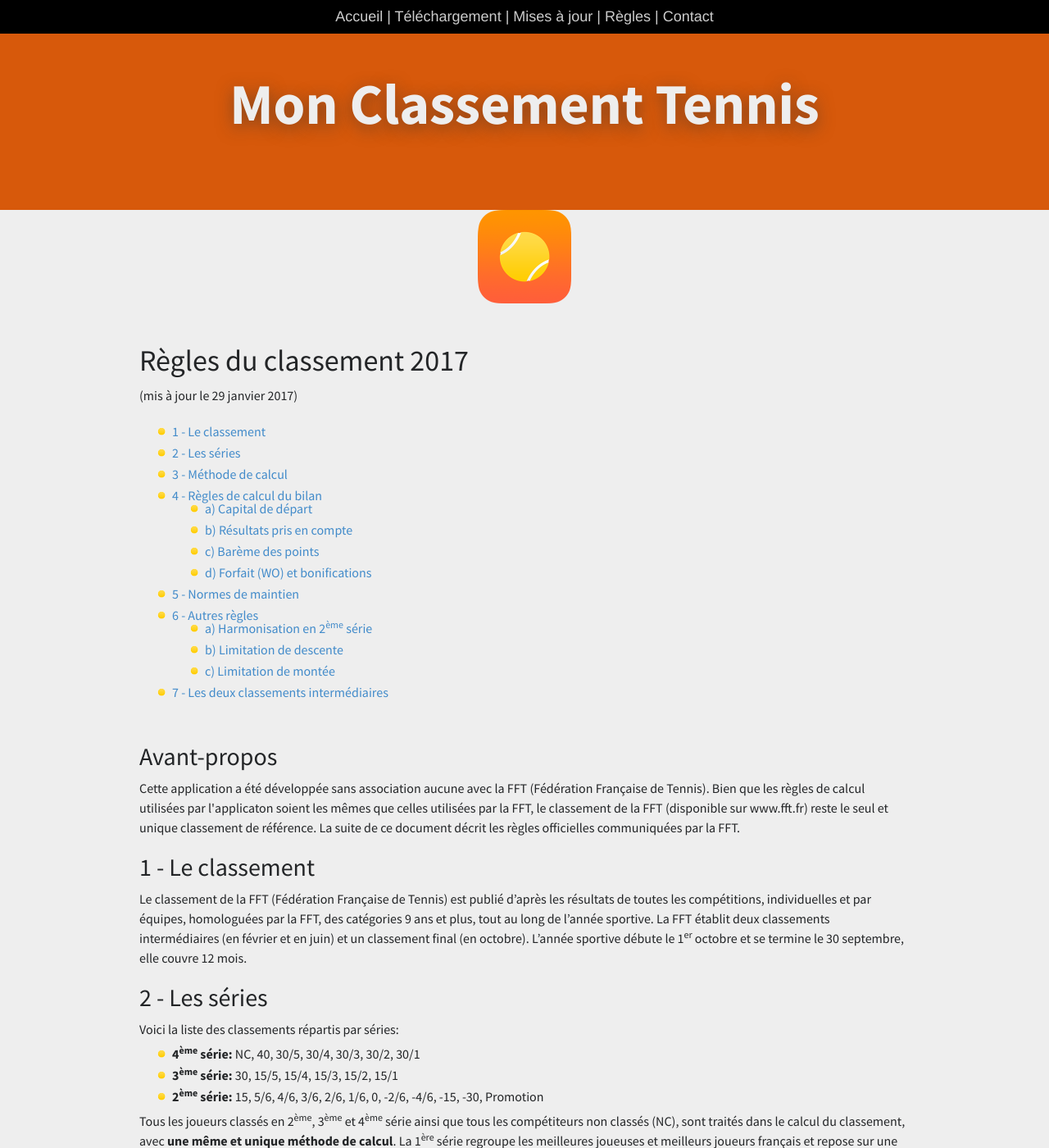
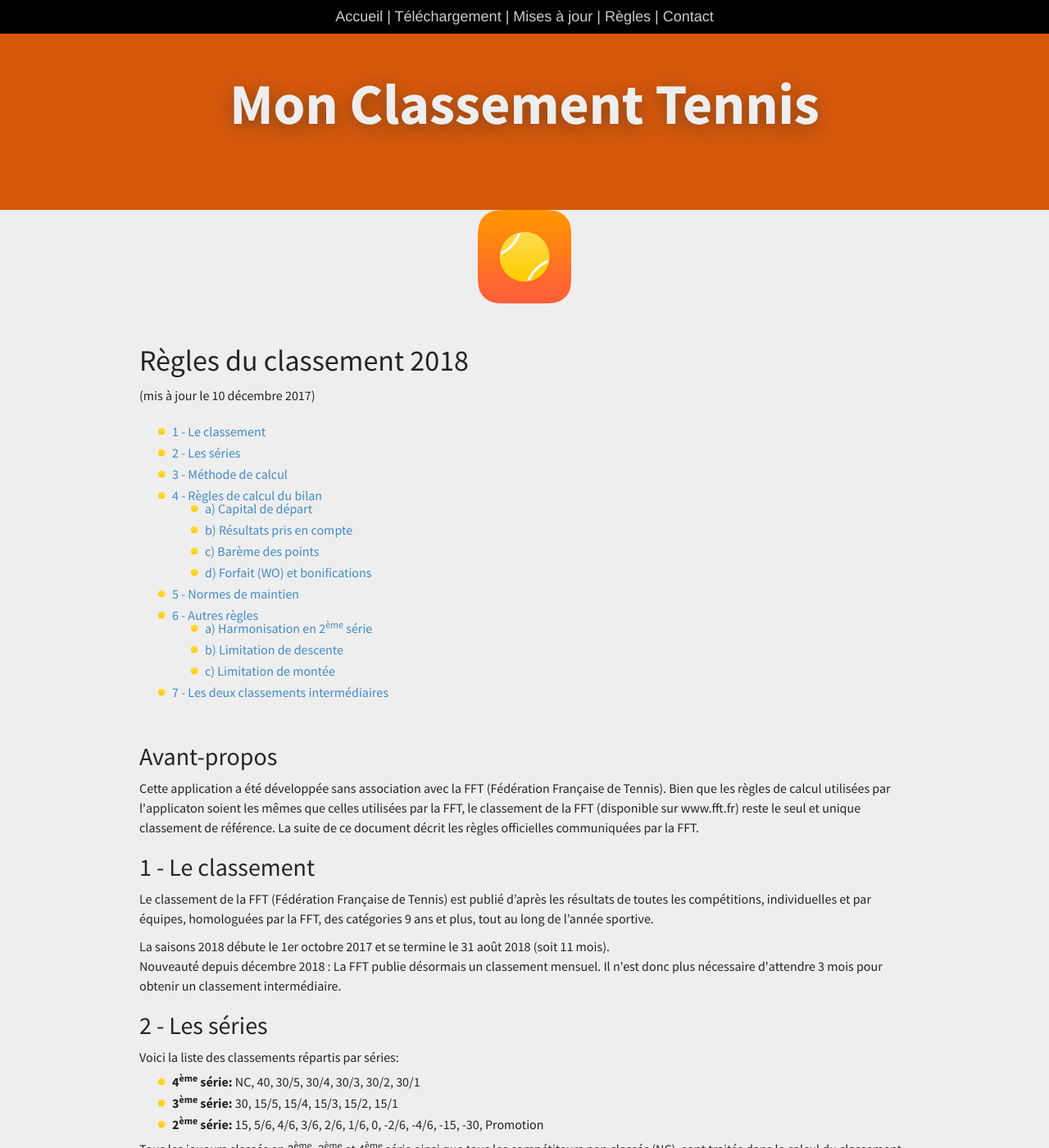
Before and after one commit to nmondollot/monclassement, a Jekyll site: the page built from regles.html, in a window 1280 px wide and 1400 px high. Shown: the whole window at 82% size. Built offline with Jekyll 4.4.1, drawn with Linux system fonts in a browser that asks for light colours; nearby versions of some CDN libraries; Markdown is read by kramdown in place of the engine named in the settings; some of the changed text lies outside the part shown.

Commit message:
Règles 2018

```diff
--- a/regles.html
+++ b/regles.html
@@ -2,8 +2,8 @@
 layout: default
 ---
 
-     <h1>Règles du classement 2017</h1>
-     <div class="maj">(mis à jour le 29 janvier 2017)</div>
+     <h1>Règles du classement 2018</h1>
+     <div class="maj">(mis à jour le 10 décembre 2017)</div>
      <br>
      <div class="sommaire">
      <ul>
@@ -22,11 +22,15 @@ layout: default
      </div>
      <br/>
      <a name="0"></a><h2>Avant-propos</h2>
-     <p>Cette application a été développée sans association aucune avec la FFT (Fédération Française de Tennis). Bien que les règles de calcul utilisées par l'applicaton soient les mêmes que celles utilisées par la FFT, le classement de la FFT (disponible sur www.fft.fr) reste le seul et unique classement de référence. La suite de ce document décrit les règles officielles communiquées par la FFT.</p>
+     <p>Cette application a été développée sans association avec la FFT (Fédération Française de Tennis). Bien que les règles de calcul utilisées par l'applicaton soient les mêmes que celles utilisées par la FFT, le classement de la FFT (disponible sur www.fft.fr) reste le seul et unique classement de référence. La suite de ce document décrit les règles officielles communiquées par la FFT.</p>
 
      <a name="1"></a><h2>1 - Le classement</h2>
-     <p>Le classement de la FFT (Fédération Française de Tennis) est publié d’après les résultats de toutes les compétitions, individuelles et par équipes, homologuées par la FFT, des catégories 9 ans et plus, tout au long de l’année sportive.
-La FFT établit deux classements intermédiaires (en février et en juin) et un classement final (en octobre). L’année sportive débute le 1<sup>er</sup> octobre et se termine le 30 septembre, elle couvre 12 mois.</p>
+     <p>Le classement de la FFT (Fédération Française de Tennis) est publié d’après les résultats de toutes les compétitions, individuelles et par équipes, homologuées par la FFT, des catégories 9 ans et plus, tout au long de l’année sportive.</p>
+
+     <p>
+     La saisons 2018 débute le 1er octobre 2017 et se termine le 31 août 2018 (soit 11 mois).
+     <br>Nouveauté depuis décembre 2018 : La FFT publie désormais un classement mensuel. Il n'est donc plus nécessaire d'attendre 3 mois pour obtenir un classement intermédiaire.
+     </p>
 
          <a name="2"></a><h2>2 - Les séries</h2>
          <p>Voici la liste des classements répartis par séries:</p>
@@ -85,6 +89,7 @@ La FFT établit deux classements intermédiaires (en février et en juin) et un
           <tr><td>-30</td><td>17<td>20</td></tr>
           <tr><td>Promotion</td><td>19<td>22</td></tr>
       </table>
+      <br>
       <p>
         Et voici le nombre de victoires <b>supplémentaires</b> (s'ajoutant au nombre minimal ci-dessus), calculé en fonction de la valeur <b>V-E-2I-5G</b> (parfois appelé delta, ou ratio) où :</p>
 
@@ -96,7 +101,7 @@ La FFT établit deux classements intermédiaires (en février et en juin) et un
          <li> <strong>G</strong> désigne le nombre de défaites à 2 échelons en dessous ou plus (défaites par "wo" exclues, sauf à partir du 3<sup>ème</sup>)</li>
       </ul>
 
-      <div class="warning-box"><img src="images/warning-icon.png" style="vertical-align:baseline"> Il est fortement conseillé de renseigner toutes ses victoires ET toutes ses défaites dans l'onglet Palmarès de l'application pour que le delta calculé soit le bon!</div>
+      <div class="warning-box"><img src="images/warning-icon.png" style="vertical-align:baseline"> Il est fortement conseillé de renseigner toutes ses victoires ET toutes ses défaites dans l'onglet Palmarès de l'application pour que le delta calculé soit le bon !</div>
 <br>
      <table>
      <thead>
@@ -106,7 +111,7 @@ La FFT établit deux classements intermédiaires (en février et en juin) et un
           <th>Victoires supplémentaires</th>
         </tr>
       </thead>
-        <tr><td><strong>4<sup>ème</sup> série:</strong></td><td> </td></tr>
+        <tr><td><strong>4<sup>ème</sup> série</strong></td><td> </td></tr>
 
         <tr><td>de 0 à 4</td><td>+1</td></tr>
         <tr><td>de 5 à 9</td><td>+2</td></tr>
@@ -140,7 +145,7 @@ La FFT établit deux classements intermédiaires (en février et en juin) et un
         <tr><td>40 et plus</td><td>+6</td></tr>
 
         <tr><td>&nbsp;</td><td>&nbsp;</td></tr>
-        <tr><td><strong>2<sup>ème</sup> (négatifs et promotion):</strong></td><td> </td></tr>
+        <tr><td><strong>2<sup>ème</sup> (négatifs et promotion)</strong></td><td> </td></tr>
         <tr><td>-81 et moins</td><td>-5</td></tr>
         <tr><td>de -80 à -61</td><td>-4</td></tr>
         <tr><td>de -60 à -41</td><td>-3</td></tr>
@@ -272,20 +277,3 @@ La FFT établit deux classements intermédiaires (en février et en juin) et un
 S’il n’a battu que des joueurs moins bien classés que lui, il ne pourra alors monter plus haut qu’un échelon au-dessus de son propre classement d’origine ou, si ce dernier est en 4<sup>ème</sup> série, deux échelons au-dessus. <b>NB:</b> Les bonus aux vainqueurs de tournoi ou de championnat ne sont pas pris en compte pour la détermination de ce classement maximal.
 La limitation de montée est un peu différente pour les catégories 9 et 10 ans car la Commission fédérale de classement et la DTN définissent un niveau maximal de montée.</p>
           <br />
-
-          <a name="7"></a><h2>7 - Les deux classements intermédiaires</h2>
-          <p>Il y a deux classements intermédiaires en cours d’année sportive, l’un en février et l’autre en juin.</p>
-
-          <p>Les règles générales de calcul sont identiques à celles de fin d’année sportive à l’exception des dispositions spécifiques suivantes : </p>
-          <ul><li>Base de calcul : résultats enregistrés à la FFT à la date de
-prise en compte. </li>
-<li> L’échelon 1<sup>ère</sup> série n’est pas concerné par le traitement
-informatique. </li>
-<li> Le calcul est effectué sur un seul passage informatique,
-c’est-à-dire que, contrairement au calcul de fin d’année, c’est le classement d’origine des adversaires qui est pris en compte (classement le jour de la rencontre).</li>
-<li> Les compétiteurs peuvent, le cas échéant, accéder à un échelon supérieur, mais en aucun cas descendre.</li>
-
-<li> Il n’y a pas d’harmonisation. </li>
-<li> Les catégories d’âges concernées par les classements
-intermédiaires sont : Classement de février : 13 ans et plus, Classement de juin : 9 ans et plus.</li>
-</ul>
```
Also changed, not shown: other parts of regles.html (+20 -20 lines).
